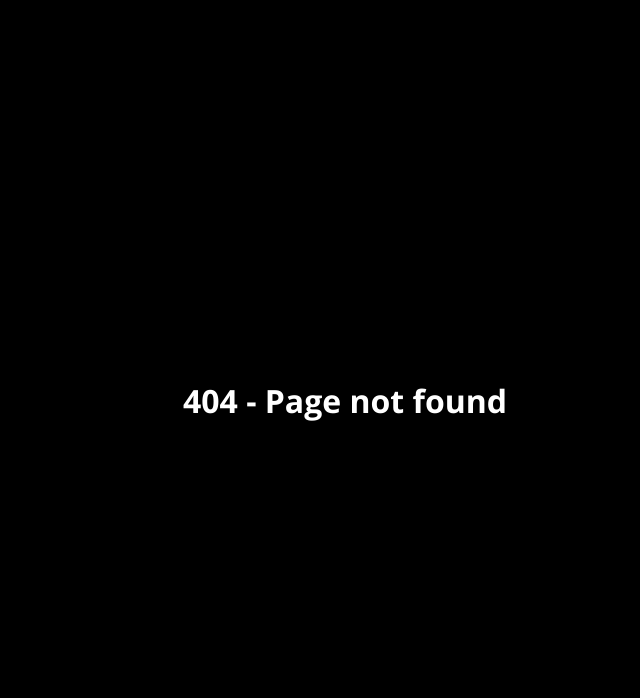
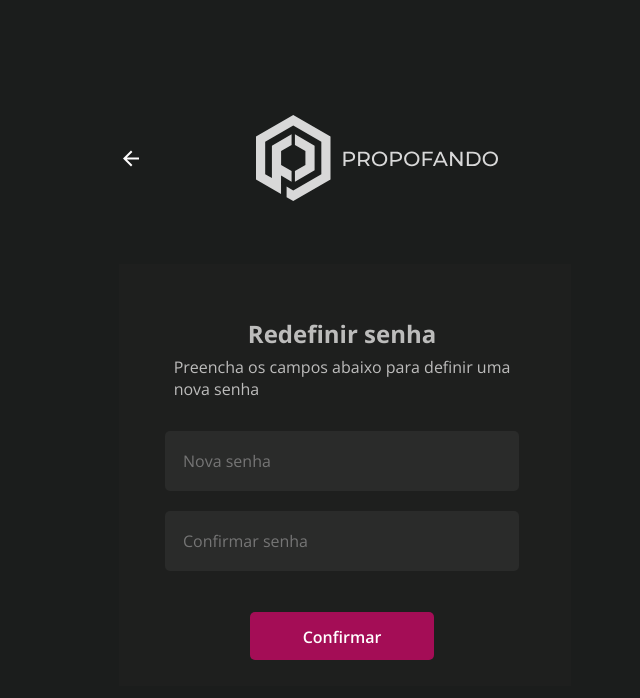
Before and after one commit to Thaina-Abrantes/propofando-frontend, a React (Create React App) app: page /redefine in a window 1280 px wide. Before the commit this address had no page. Shown: the top 698 px of the page, without its empty margins (295-935 px from the left). Built offline with nearby package versions, Linux system fonts and the light colour scheme.

Commit message:
page redefine password

```diff
--- a/src/app/routes.js
+++ b/src/app/routes.js
@@ -11,6 +11,7 @@ const Login = React.lazy(async () => import('../pages/Login').then((m) => ({ def
 const Main = React.lazy(async () => import('../pages/Main').then((m) => ({ default: m.Main })));
 const Page404 = React.lazy(async () => import('../pages/Page404').then((m) => ({ default: m.Page404 })));
 const ForgotYourPassword = React.lazy(async () => import('../pages/ForgotYourPassword').then((m) => ({ default: m.ForgotYourPassword })));
+const RedefinePassword = React.lazy(async () => import('../pages/RedefinePassword').then((m) => ({ default: m.RedefinePassword })));
 
 function ProtectedRoutes({ redirectTo }) {
   const { userStore: { token } } = useStores();
@@ -28,6 +29,7 @@ export function MyRoutes() {
       </Route>
 
       <Route path="/recovery" element={<ForgotYourPassword />} />
+      <Route path="/redefine" element={<RedefinePassword />} />
 
       <Route path="*" element={<Page404 />} />
     </Routes>
--- /dev/null
+++ b/src/pages/RedefinePassword/index.js
@@ -0,0 +1,37 @@
+import style from './styles.module.scss';
+import logo from '../../assets/logo-dark.svg';
+import arrow from '../../assets/arrow-back-icon-white.svg';
+
+export function RedefinePassword() {
+  return (
+    <div className={style['container-main']}>
+      <div className={style['container-imgs']}>
+        <img className={style['arrow-img']} src={arrow} alt="Seta voltar" />
+        <img src={logo} alt="Logo" />
+      </div>
+      <div className={style['container-card']}>
+        <h1>Redefinir senha</h1>
+        <p>
+          Preencha os campos abaixo para definir uma
+          <br />
+          nova senha
+        </p>
+        <input
+          className="input"
+          name="password"
+          type="text"
+          placeholder="Nova senha"
+        />
+        <input
+          className="input"
+          name="password"
+          type="text"
+          placeholder="Confirmar senha"
+        />
+        <button className="button">
+          Confirmar
+        </button>
+      </div>
+    </div>
+  );
+}
--- /dev/null
+++ b/src/pages/RedefinePassword/styles.module.scss
@@ -0,0 +1,62 @@
+.container-main {
+  width: 100vw;
+  height: 100vh;
+  background-color: var(--black);
+
+  display: flex;
+  flex-direction: column;
+  align-items: center;
+  justify-content: center;
+
+  h1 {
+    font-size: 24px;
+    line-height: 33px;
+    color: rgba(255, 254, 254, 0.705);
+    margin-bottom: 6px;
+  }
+
+  p {
+    color: rgba(255, 254, 254, 0.705);
+    margin-bottom: 31px;
+  }
+
+  input {
+    width: 354px;
+    height: 60px;
+    margin-bottom: 20px;
+  }
+
+  button {
+    width: 184px;
+    height: 48px;
+    margin-top: 21px;
+  }
+
+}
+
+.container-card {
+  display: flex;
+  flex-direction: column;
+  align-items: center;
+  justify-content: center;
+
+  background-color: var(--black200);
+
+  padding: 53px 52px 26px 46px;
+  width: 452px;
+  height: 422px;
+}
+
+.container-imgs{
+  display: flex;
+  flex-direction: row;
+  justify-content: flex-start;
+
+  gap: 113px;
+  margin-bottom: 62px;
+  width: 452px;
+}
+
+.arrow-img {
+  cursor: pointer;
+}
```
